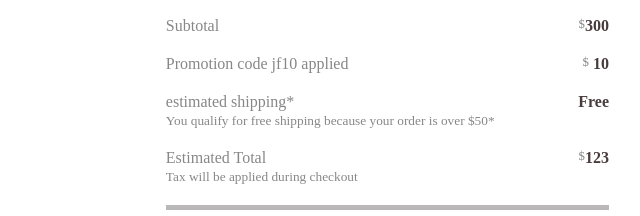
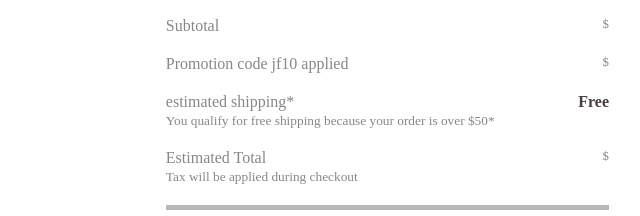
Before and after one commit to ankitbara46/product-cart, a website built with webpack: page src/index.html in a window 1280 px wide. Shown: the part 209-425 px from the top of the page, 531-1171 px from the left. Built offline with nearby package versions, Linux system fonts and the light colour scheme; files whose address does not match are found by name.

Commit message:
added readme.md file

```diff
--- a/package.json
+++ b/package.json
@@ -6,7 +6,7 @@
   "scripts": {
     "dev": "webpack --mode development",
     "build": "webpack --mode production",
-    "start": "webpack-dev-server --mode development --open"
+    "start": "webpack-dev-server --mode development"
   },
   "repository": {
     "type": "git",
--- a/src/index.html
+++ b/src/index.html
@@ -43,11 +43,11 @@
 				<button class="apply">APPLY</button></span>
 			</div>
 
-			<div class="margin-top-bottom-20 equally-space">Subtotal <span><span class="item-currency">$</span><span class="sub-total price">300</span></span></div>
-			<div class="margin-top-bottom-20 equally-space">Promotion code jf10 applied <span><span class="item-currency">$</span><span class="promotion price"> 10 </span></span></div>
+			<div class="margin-top-bottom-20 equally-space">Subtotal <span><span class="item-currency">$</span><span class="sub-total price"></span></span></div>
+			<div class="margin-top-bottom-20 equally-space">Promotion code jf10 applied <span><span class="item-currency">$</span><span class="promotion price"> </span></span></div>
 			<div class="margin-top-bottom-20 equally-space"><span>estimated shipping*<br/><small>You qualify for free shipping because your order is over $50*</small></span><span class="price">Free</span></div>
 
-			<div class="estimated-total margin-top-bottom-20 equally-space"><span>Estimated Total<br/><small>Tax will be applied during checkout</small></span><span><span class="item-currency">$</span><span class="total-price price">123</span></span></div>
+			<div class="estimated-total margin-top-bottom-20 equally-space"><span>Estimated Total<br/><small>Tax will be applied during checkout</small></span><span><span class="item-currency">$</span><span class="total-price price"></span></span></div>
 
 			<div class="text-uppercase checkout"><a href="#">continue shopping</a> <button class="text-uppercase checkout-btn">Checkout</button></div>
 
```
Also changed, not shown: dist/index.html, readme.md (added).
